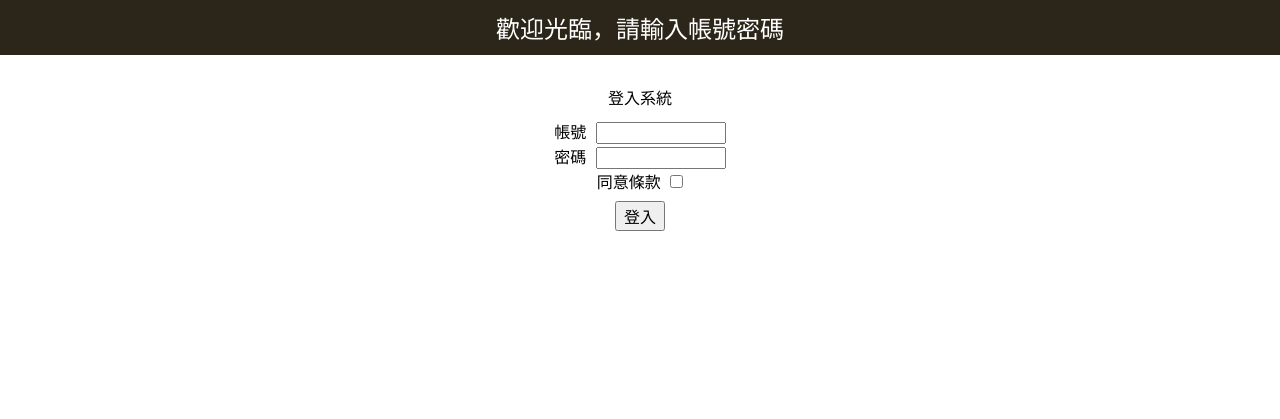
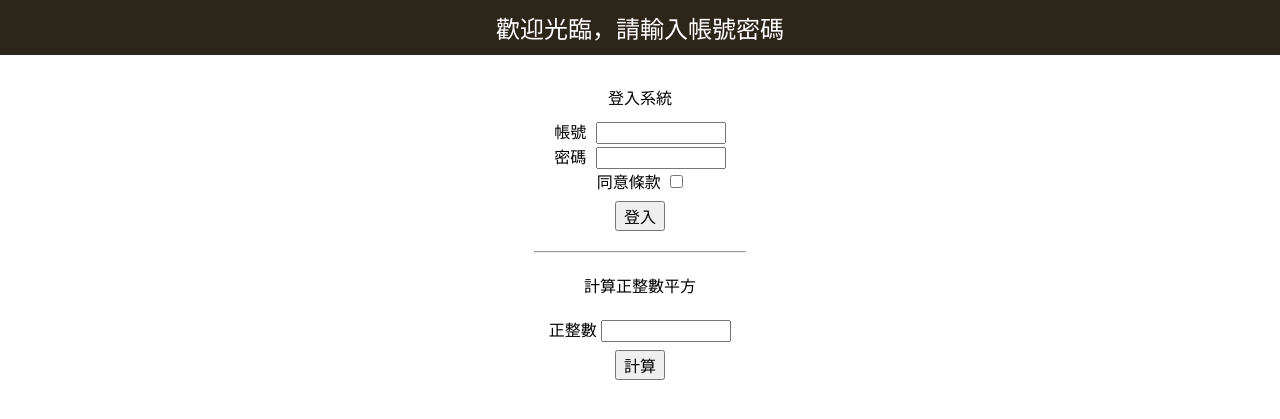
Before and after one commit to hlpss891092002/Wehelp-Stage1, a FastAPI app: page / in a window 1280 px wide. Shown: the top 419 px of the page. Run offline with FastAPI, Linux system fonts and the light colour scheme; the visitor is signed in with stand-in values (Sample User, id 1).

Commit message:
task4 complete

```diff
--- a/week4/main.py
+++ b/week4/main.py
@@ -28,16 +28,26 @@ async def signin_in(request: Request, username: str = Form(None), password: str
     elif username == user["username"] and password == user["password"]:
        request.session["SIGNED_IN"] = "TRUE"
        redirect_url = request.url_for("member_page")
+       print(request.session)
        return RedirectResponse(redirect_url, status_code=status.HTTP_303_SEE_OTHER)
 
     elif username != "test" or password != "test":
         return RedirectResponse("/error?message={message_error}".format(**error_message),status_code=status.HTTP_303_SEE_OTHER )
 
+@app.get("/square/{squarenumber}", response_class=HTMLResponse)
+async def read_item(request: Request, squarenumber: int ):
+   return templates.TemplateResponse(
+        request=request, name="square.html", context={"squarenumber": squarenumber**2}
+    )
 
+# @app.get("/square/")
+# async def  read_item(squarenumber):
+#     return squarenumber
 
 @app.get("/signout", status_code=status.HTTP_303_SEE_OTHER)
 async def sign_out(request : Request):
         request.session["SIGNED_IN"] = "FALSE"
+        print(request.session)
         return RedirectResponse("/", status_code=status.HTTP_303_SEE_OTHER)
 
 #
@@ -64,11 +74,3 @@ async def read_home_page(request: Request):
         return templates.TemplateResponse(
             request=request, name="user.html"
         )
-
-
-@app.get("/square/{number}", response_class=HTMLResponse)
-async def render_square_number(request: Request, number: int):
-    return templates.TemplateResponse(
-        request=request, name="square.html", context = {"square": number**2}
-    )
-    pass
--- a/week4/static/home_page.js
+++ b/week4/static/home_page.js
@@ -16,9 +16,13 @@ loginBtn.addEventListener("click",(e)=>{
 
 
 squareSubmit.addEventListener("click",(e)=>{
-  if(!Number.isInteger(squareInput.value)){
+  let squareValue = Number(squareInput.value)
+  if(!Number.isInteger(squareValue)){
     alert("Please enter a positive number")
     e.preventDefault()
+  }else{
+    e.preventDefault()
+    location.href=`/square/${squareValue}`
   }
 
 })
--- a/week4/templates/user.html
+++ b/week4/templates/user.html
@@ -32,21 +32,22 @@
           </div>
         </form>
       </div>
-      <!-- <hr> -->
-      <!-- <div class="squared-box">
+      <hr>
+      <div class="squared-box">
         <p class="square-title">計算正整數平方</p>
         <div>
-          <form method="post" action="/suqare" class="square-data">
+          <form  class="square-data">
             <div>
-              <label for="square-value">正整數</label>
-              <input class = "key-in square-input" type="Int" name ="square-value">
+              <label for="squarenumber">正整數</label>
+              <input class = "key-in square-input" type="text" name ="squarenumber">
             </div>
             <input type="submit" value="計算" class="square-btn" >
           </form>
         </div>
-      </div> -->
+      </div>
     </div>
   </div>
-  <script src="/static/home_page.js"></script>
+  <script src="/static/home_page.js">
+  </script>
 </body>
 </html>
```
